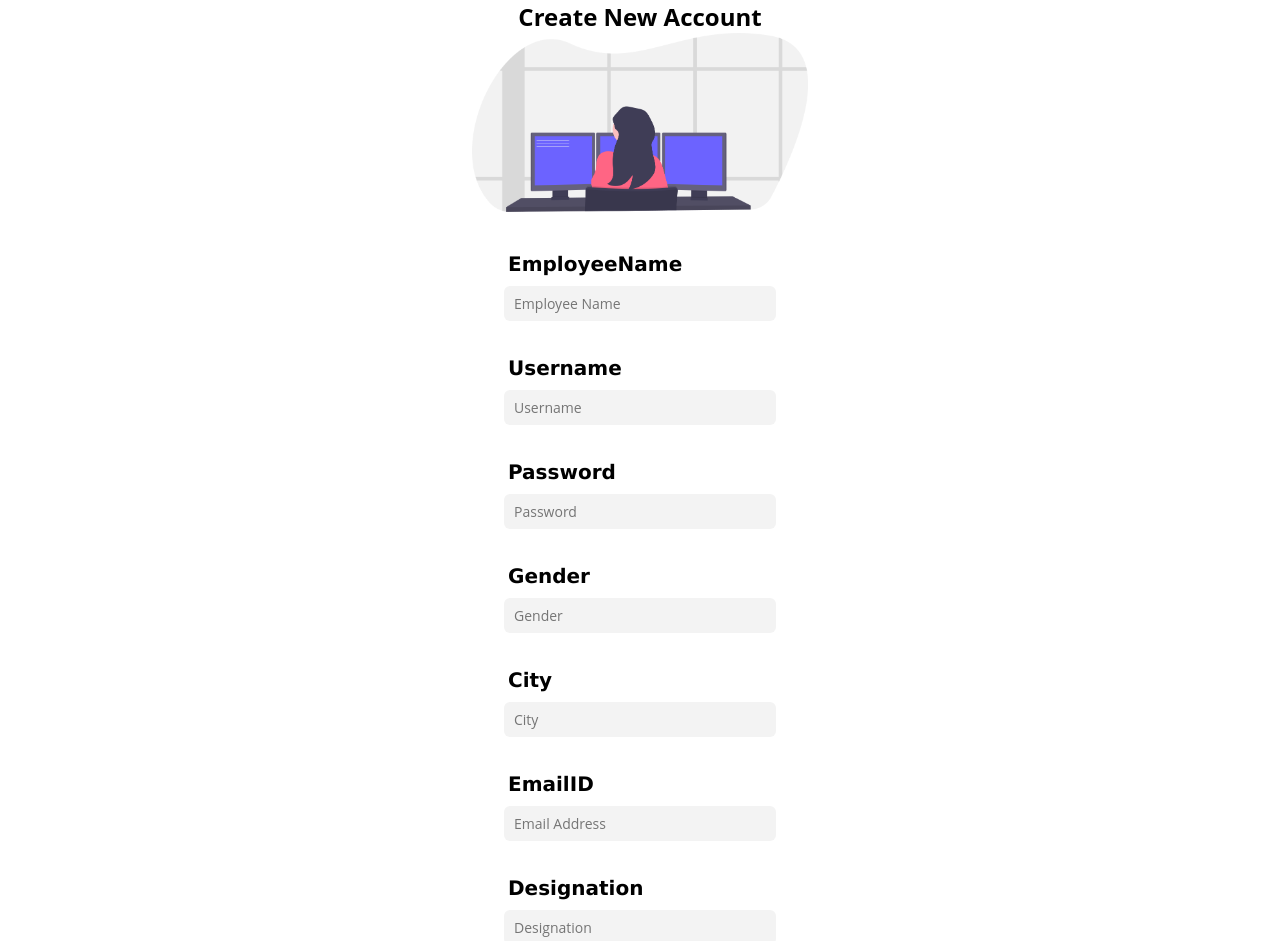
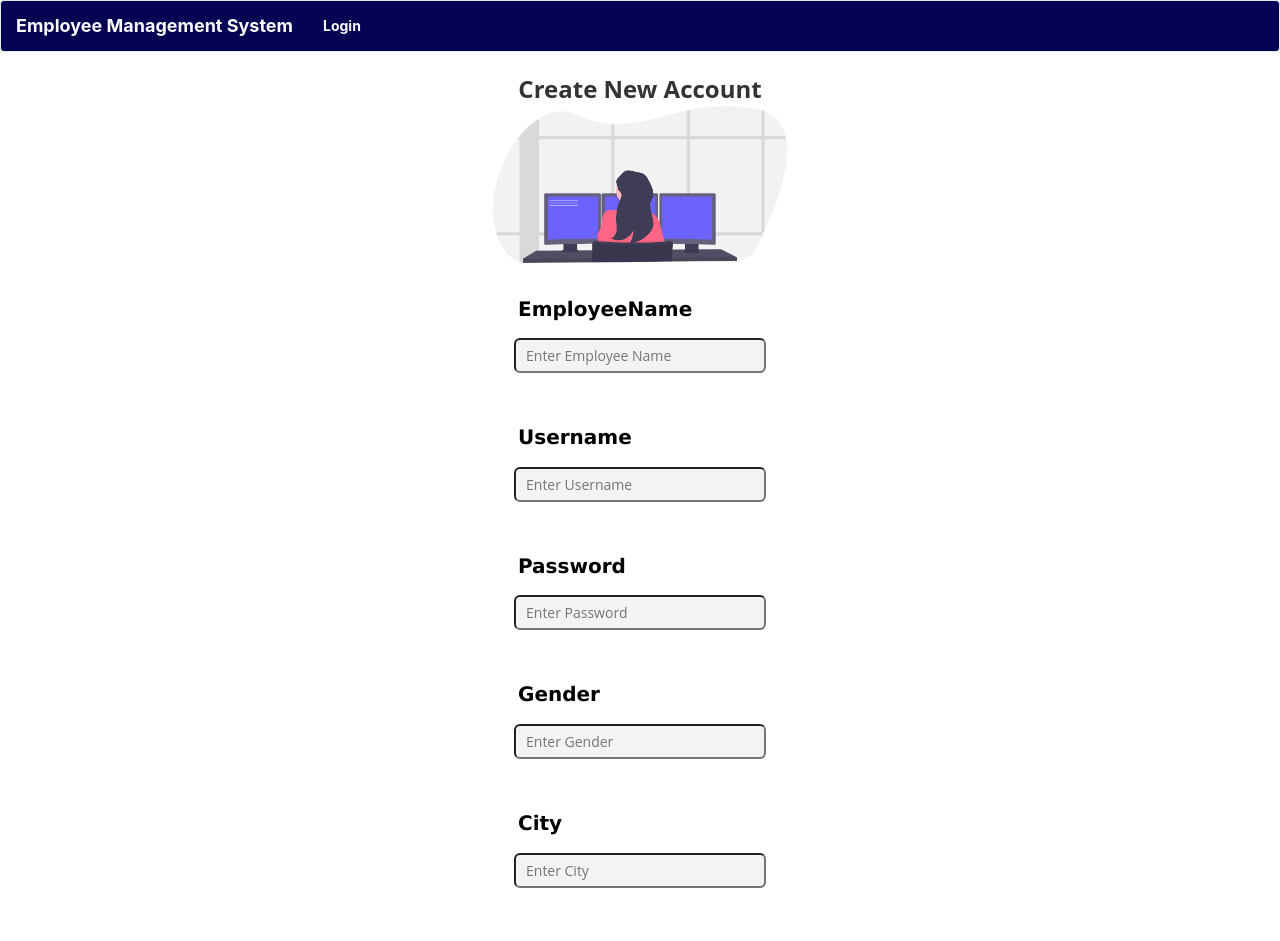
Before and after one commit to ruchika6698/Employee-Management-System-Frontend, a React (Create React App) app: page /register in a window 1280 px wide. Shown: the top 941 px of the page. Built offline with nearby package versions, Linux system fonts and the light colour scheme; the HTML template or start-up script is replaced by a standard one.

Commit message:
Added:Employee Management System Front end and Backend

```diff
--- a/public/index.html
+++ b/public/index.html
@@ -15,6 +15,9 @@
       user's mobile device or desktop. See https://developers.google.com/web/fundamentals/web-app-manifest/
     -->
     <link rel="manifest" href="%PUBLIC_URL%/manifest.json" />
+
+    <link rel="stylesheet" href="https://maxcdn.bootstrapcdn.com/bootstrap/3.4.1/css/bootstrap.min.css">
+
     <!--
       Notice the use of %PUBLIC_URL% in the tags above.
       It will be replaced with the URL of the `public` folder during the build.
@@ -24,19 +27,42 @@
       work correctly both with client-side routing and a non-root public URL.
       Learn how to configure a non-root public URL by running `npm run build`.
     -->
-    <!-- /*<title> Employee Management System</title>
-    <style> body{
-      background:url("/employeebackground.jpg") no-repeat center center fixed;
-      -webkit-background-size:cover;
-      -moz-background-size:cover;
-      -o-background-size:cover;
-      background-size:cover;
+    <title> Employee Management System</title>
+    <style>
+
+      .navbar-custom {
+      background:rgb(4, 4, 83 );
+      color: #FAFAFC;
+      font-size:26;
+       font-weight: bold;
+      }
+    .navbar-custom .navbar-header>a {
+      color: #FAFAFC;
+      font-size:26;
+     }
+    .navbar-custom .navbar-nav>li>a {
+       color: #FAFAFC;
+      font-size:26;
+      }
+    .navbar-custom .navbar-nav>li>a:hover {
+       color: grey;
     }
-    </style>*/ -->
 
+   </style>
   </head>
   <body>
-    <noscript>You need to enable JavaScript to run this app.</noscript>
+  <nav class="navbar navbar-default navbar-custom" >
+  <div class="container-fluid">
+    <div class="navbar-header">
+      <a class="navbar-brand" href="#">Employee Management System</a>
+    </div>
+    <ul class="nav navbar-nav">
+      <li><a href="/">Login</a></li>
+    </ul>
+   </div>
+  </nav>
+
+  <noscript>You need to enable JavaScript to run this app.</noscript>
     <div id="root"></div>
     <!--
       This HTML file is a template.
--- a/src/App.css
+++ b/src/App.css
@@ -1,11 +1,5 @@
 .App {
   text-align: center;
-}
-
-.navheader{
-  margin-top: 10px;
-  color :black !important;
-  background-color: #b3beca!important
 }
 
 .App-logo {
--- a/src/Components/addEmployeeDetails.jsx
+++ b/src/Components/addEmployeeDetails.jsx
@@ -58,27 +58,27 @@ export class AddEmployeeDetails extends React.Component {
           <div className="form">
           <div className="form-group">
               <label htmlFor="ID">ID</label>
-              <input type="text" name="ID" onChange={this.handleChange} value={this.state.ID} placeholder="Employee ID" />
+              <input type="text" name="ID" onChange={this.handleChange} value={this.state.ID} placeholder="Enter Employee ID" />
             </div>
             <div className="form-group">
               <label htmlFor="EmployeeName">EmployeeName</label>
-              <input type="text" name="EmployeeName" onChange={this.handleChange} value={this.state.EmployeeName} placeholder="Employee Name" />
+              <input type="text" name="EmployeeName" onChange={this.handleChange} value={this.state.EmployeeName} placeholder="Enter Employee Name" />
             </div>
             <div className="form-group">
               <label htmlFor="Username">Username</label>
-              <input type="text" name="Username" onChange={this.handleChange} value={this.state.Username} placeholder="Username" />
+              <input type="text" name="Username" onChange={this.handleChange} value={this.state.Username} placeholder="Enter Username" />
             </div>
             <div className="form-group">
               <label htmlFor="Gender">Gender</label>
-              <input type="text" name="Gender" onChange={this.handleChange} value={this.state.Gender} placeholder="Gender" />
+              <input type="text" name="Gender" onChange={this.handleChange} value={this.state.Gender} placeholder="Enter Gender" />
             </div>
             <div className="form-group">
               <label htmlFor="City">City</label>
-              <input type="text" name="City" onChange={this.handleChange} value={this.state.City} placeholder="City" />
+              <input type="text" name="City" onChange={this.handleChange} value={this.state.City} placeholder="Enter City" />
             </div>
             <div className="form-group">
               <label htmlFor="EmailID">EmailID</label>
-              <input type="text" name="EmailID" onChange={this.handleChange} value={this.state.EmailID} placeholder="Email Address" />
+              <input type="text" name="EmailID" onChange={this.handleChange} value={this.state.EmailID} placeholder="Enter Email Address" />
             </div>
             <div className="form-group">
               <label htmlFor="Designation">Designation</label>
@@ -86,7 +86,7 @@ export class AddEmployeeDetails extends React.Component {
             </div>
             <div className="form-group">
               <label htmlFor="WorkingExperience">WorkingExperience</label>
-              <input type="text" name="WorkingExperience" onChange={this.handleChange} value={this.state.WorkingExperience} placeholder="Working Experience" />
+              <input type="text" name="WorkingExperience" onChange={this.handleChange} value={this.state.WorkingExperience} placeholder="Enter Working Experience" />
             </div>
           </div>
         </div>
--- a/src/Components/getallemployee.jsx
+++ b/src/Components/getallemployee.jsx
@@ -63,16 +63,16 @@ export class Getallemployee extends React.Component {
   render() {
     return (
       <TableContainer component={Paper}>
-        <Table stickyHeader  aria-label="sticky table">
+        <Table stickyHeader aria-label="sticky table">
           <TableHead>
             <TableRow>
               <TableCell>id</TableCell>
-              <TableCell align="right">employeeName</TableCell>
-              <TableCell align="right">username</TableCell>
-              <TableCell align="right">gender</TableCell>
-              <TableCell align="right">city</TableCell>
-              <TableCell align="right">emailID</TableCell>
-              <TableCell align="right">designation</TableCell>
+              <TableCell align="right" font-size="22px" >employeeName</TableCell>
+              <TableCell align="right" >username</TableCell>
+              <TableCell align="right" >gender</TableCell>
+              <TableCell align="right" >city</TableCell>
+              <TableCell align="right" >emailID</TableCell>
+              <TableCell align="right" >designation</TableCell>
               <TableCell align="right" >workingExperience</TableCell>
               <TableCell align="right" >Get Data </TableCell>
               <TableCell align="right" >Update</TableCell>
--- a/src/Components/login.jsx
+++ b/src/Components/login.jsx
@@ -1,6 +1,7 @@
 import React from "react";
 import loginImg from "../loginlogo.png";
 import empService from '../Services/EmployeeService'
+import {Link } from "react-router-dom";
 let service = new empService()
 
 export class Login extends React.Component {
@@ -27,6 +28,7 @@ export class Login extends React.Component {
       Password:this.state.Password
     }
     service.login(requestData).then((json)=>{
+      this.props.history.push("/dashboard");
       console.log("responce data==>",json);
     if(json.data.status==='Success'){
     alert('Login Sucessfull !!');
@@ -48,13 +50,13 @@ export class Login extends React.Component {
             <img src={loginImg} />
           </div>
           <div className="form">
-            <div className="form-group">
+            <div className="form-group" >
               <label htmlFor="Username">Username   </label>
-              <input type="text" name="Username" onChange={this.handleChange} value={this.state.Username}  placeholder="Username" />
+              <input type="text" name="Username" onChange={this.handleChange} value={this.state.Username}  placeholder="Enter Username" />
             </div>
-            <div className="form-group">
+            <div className="form-group" >
               <label htmlFor="Password">Password    </label>
-              <input type="Password" name="Password" onChange={this.handleChange} value={this.state.Password}  placeholder="Password" />
+              <input type="Password" name="Password" onChange={this.handleChange} value={this.state.Password}  placeholder="Enter Password" />
             </div>
           </div>
         </div>
@@ -62,6 +64,9 @@ export class Login extends React.Component {
           <button type="button" onClick={this.login} className="btn">
             Sign In
           </button>
+          <Link to="/register"><button type="button" className="btn">
+            Register
+          </button></Link>
         </div>
       </div>
     );
--- a/src/Components/register.jsx
+++ b/src/Components/register.jsx
@@ -40,6 +40,7 @@ export class Register extends React.Component {
       WorkingExperience:this.state.WorkingExperience
     }
     service.register(requestData).then((data)=>{
+      this.props.history.push("/addemployee");
       console.log(" Registration Successful ", data);
 
     }).catch((err)=>{
@@ -59,35 +60,35 @@ export class Register extends React.Component {
           <div className="form">
             <div className="form-group">
               <label htmlFor="EmployeeName">EmployeeName</label>
-              <input type="text" name="EmployeeName" onChange={this.handleChange} value={this.state.EmployeeName} placeholder="Employee Name" />
+              <input type="text" name="EmployeeName" onChange={this.handleChange} value={this.state.EmployeeName} placeholder="Enter Employee Name" />
             </div>
             <div className="form-group">
               <label htmlFor="Username">Username</label>
-              <input type="text" name="Username" onChange={this.handleChange} value={this.state.Username} placeholder="Username" />
+              <input type="text" name="Username" onChange={this.handleChange} value={this.state.Username} placeholder="Enter Username" />
             </div>
             <div className="form-group">
               <label htmlFor="Password">Password</label>
-              <input type="Password" name="Password" onChange={this.handleChange} value={this.state.Password} placeholder="Password" />
+              <input type="Password" name="Password" onChange={this.handleChange} value={this.state.Password} placeholder="Enter Password" />
             </div>
             <div className="form-group">
               <label htmlFor="Gender">Gender</label>
-              <input type="text" name="Gender" onChange={this.handleChange} value={this.state.Gender} placeholder="Gender" />
+              <input type="text" name="Gender" onChange={this.handleChange} value={this.state.Gender} placeholder="Enter Gender" />
             </div>
             <div className="form-group">
               <label htmlFor="City">City</label>
-              <input type="text" name="City" onChange={this.handleChange} value={this.state.City} placeholder="City" />
+              <input type="text" name="City" onChange={this.handleChange} value={this.state.City} placeholder="Enter City" />
             </div>
             <div className="form-group">
               <label htmlFor="EmailID">EmailID</label>
-              <input type="text" name="EmailID" onChange={this.handleChange} value={this.state.EmailID} placeholder="Email Address" />
+              <input type="text" name="EmailID" onChange={this.handleChange} value={this.state.EmailID} placeholder="Enter Email Address" />
             </div>
             <div className="form-group">
               <label htmlFor="Designation">Designation</label>
-              <input type="text" name="Designation" onChange={this.handleChange} value={this.state.Designation} placeholder="Designation" />
+              <input type="text" name="Designation" onChange={this.handleChange} value={this.state.Designation} placeholder="Enter Designation" />
             </div>
             <div className="form-group">
               <label htmlFor="WorkingExperience">WorkingExperience</label>
-              <input type="text" name="WorkingExperience" onChange={this.handleChange} value={this.state.WorkingExperience} placeholder="Working Experience" />
+              <input type="text" name="WorkingExperience" onChange={this.handleChange} value={this.state.WorkingExperience} placeholder="Enter Working Experience" />
             </div>
           </div>
         </div>
--- a/src/Components/style.css
+++ b/src/Components/style.css
@@ -47,7 +47,7 @@
   font-size: 14px;
   font-family: "Open Sans", sans-serif;
   background-color: #f3f3f3;
-  border: 0;
+  border: 3;
   border-radius: 6px;
   margin-bottom: 31px;
   transition: all 250ms ease-in-out;
@@ -71,27 +71,3 @@
   margin: 4px 2px;
   cursor: pointer;
 }
-.button 1 {
-  background-color: #4CAF50;
-  border: none;
-  color: white;
-  padding: 15px 32px;
-  text-align: center;
-  text-decoration: none;
-  display: inline-block;
-  font-size: 16px;
-  margin: 4px 2px;
-  cursor: pointer;
-}
-.button 2 {
-  background-color: #f44336;
-  border: none;
-  color: white;
-  padding: 15px 32px;
-  text-align: center;
-  text-decoration: none;
-  display: inline-block;
-  font-size: 16px;
-  margin: 4px 2px;
-  cursor: pointer;
-}
```
Also changed, not shown: src/Components/navMenu.js (deleted, +0 -34 lines), src/Components/update.jsx (+5 -12 lines).
